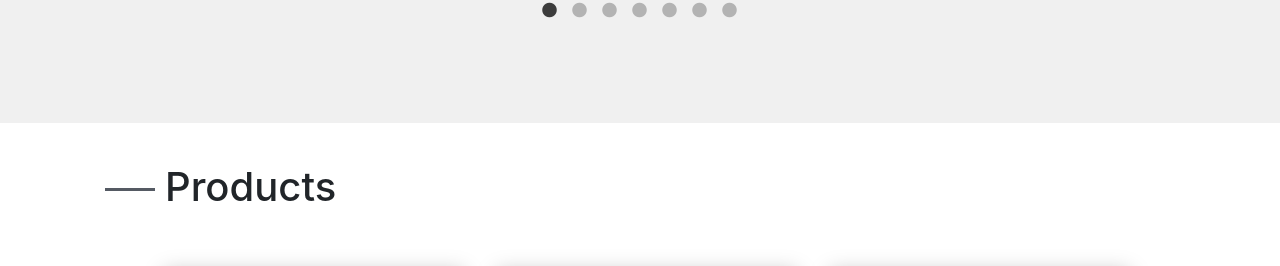
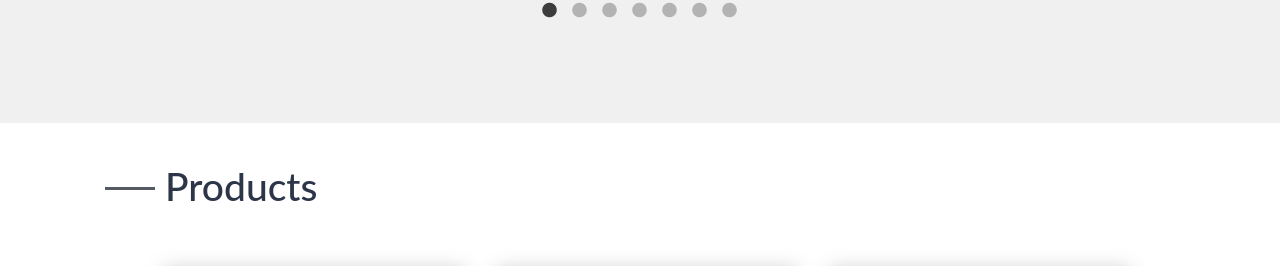
Before and after one commit to yamoonz/istanbul-capstone-ecommerce, a React (Create React App) app: page / in a window 1280 px wide. Shown: the part 1140-1406 px from the top of the page. Built offline with nearby package versions, Linux system fonts and the light colour scheme.

Commit message:
Set: make fontfamilies equal

```diff
--- a/src/components/products/style.scss
+++ b/src/components/products/style.scss
@@ -13,6 +13,9 @@
   h1 {
     position: relative;
     padding: 40px 40px 20px 80px;
+    font-family: "Lato", sans-serif;
+    font-size: 39px;
+    color: #2c3648;
 
     &::before {
       content: "";
@@ -22,7 +25,7 @@
       height: 3px;
       background-color: #555a63;
       left: 20px;
-    top: 60%;
+      top: 60%;
     }
   }
 }
```
